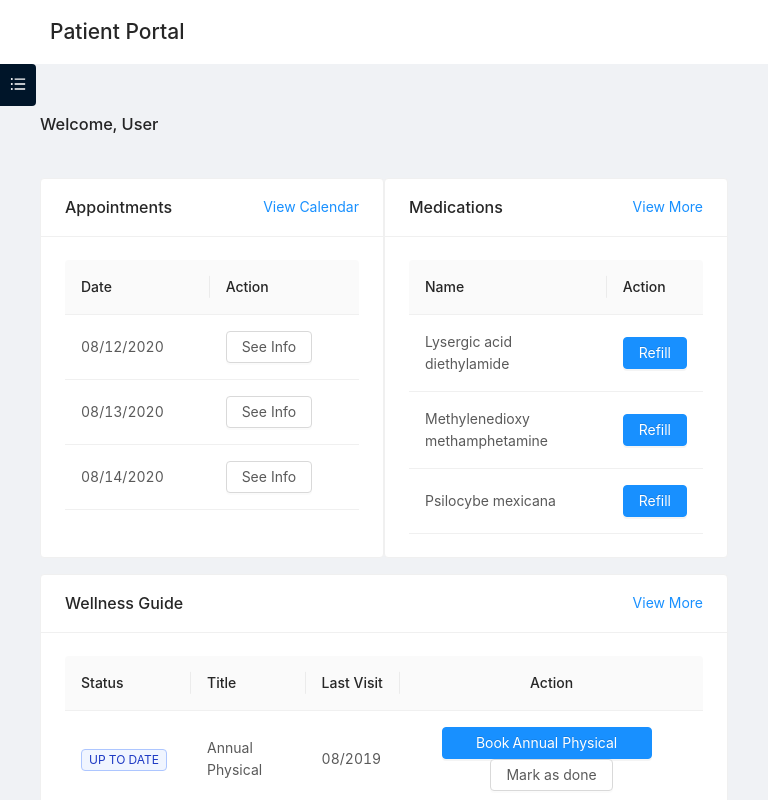
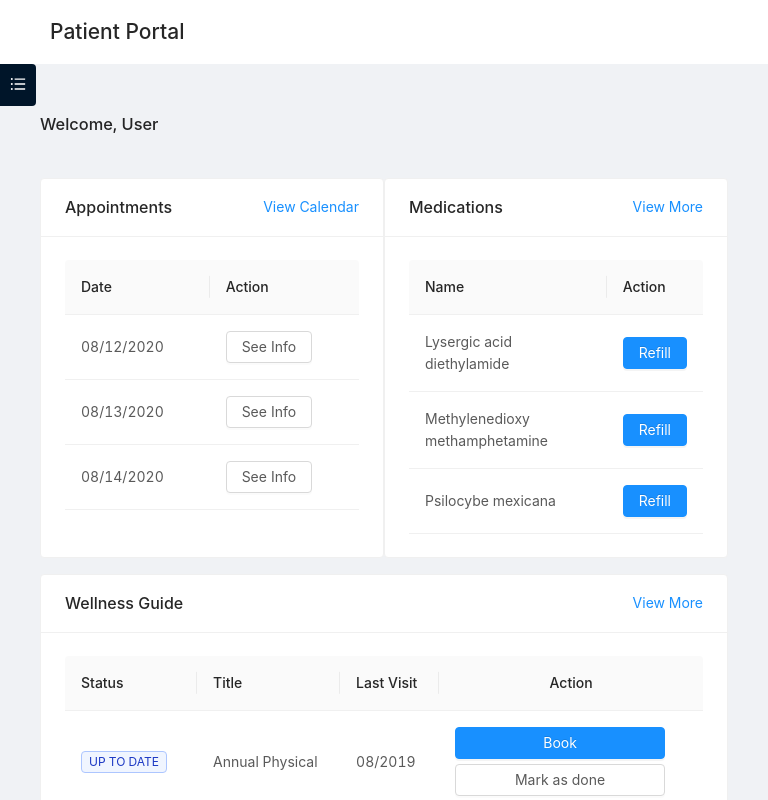
Before and after one commit to mattjaikaran/patient-portal-nextjs, a Next.js app: page /dashboard in a window 768 px wide. Built offline with nearby package versions, Linux system fonts and the light colour scheme.

Commit message:
updated tablet and mobile dashboard styles for wellness guide/checkup component

```diff
--- a/stylesheets/dashboard.scss
+++ b/stylesheets/dashboard.scss
@@ -15,3 +15,54 @@
     padding: 0;
   }
 }
+
+// mobile
+@media (min-width: 768px) and (max-width: 991px) {
+  .column {
+    .book-button {
+      display: block;
+      width: 210px;
+      .appt-name {
+        display: none;
+      }
+    }
+    .mark-as-done {
+      display: block;
+      width: 210px;
+      margin-top: 5px;
+    }
+  }
+}
+//   .checkup {
+//     .ant-card-body {
+//       .ant-spin-nested-loading {
+//         .ant-spin-container {
+//           .ant-table {
+//             .ant-table-container {
+//               .ant-table-content {
+//                 table {
+//                   .ant-table-thead {
+//                     .column {
+//                       .book-button {
+//                         display: block;
+//                         width: 100%;
+//                         .appt-name {
+//                           display: none;
+//                         }
+//                       }
+//                       .mark-as-done {
+//                         display: block;
+//                         width: 100%;
+//                         margin-top: 5px;
+//                       }
+//                     }
+//                   }
+//                 }
+//               }
+//             }
+//           }
+//         }
+//       }
+//     }
+//   }
+// }
```
